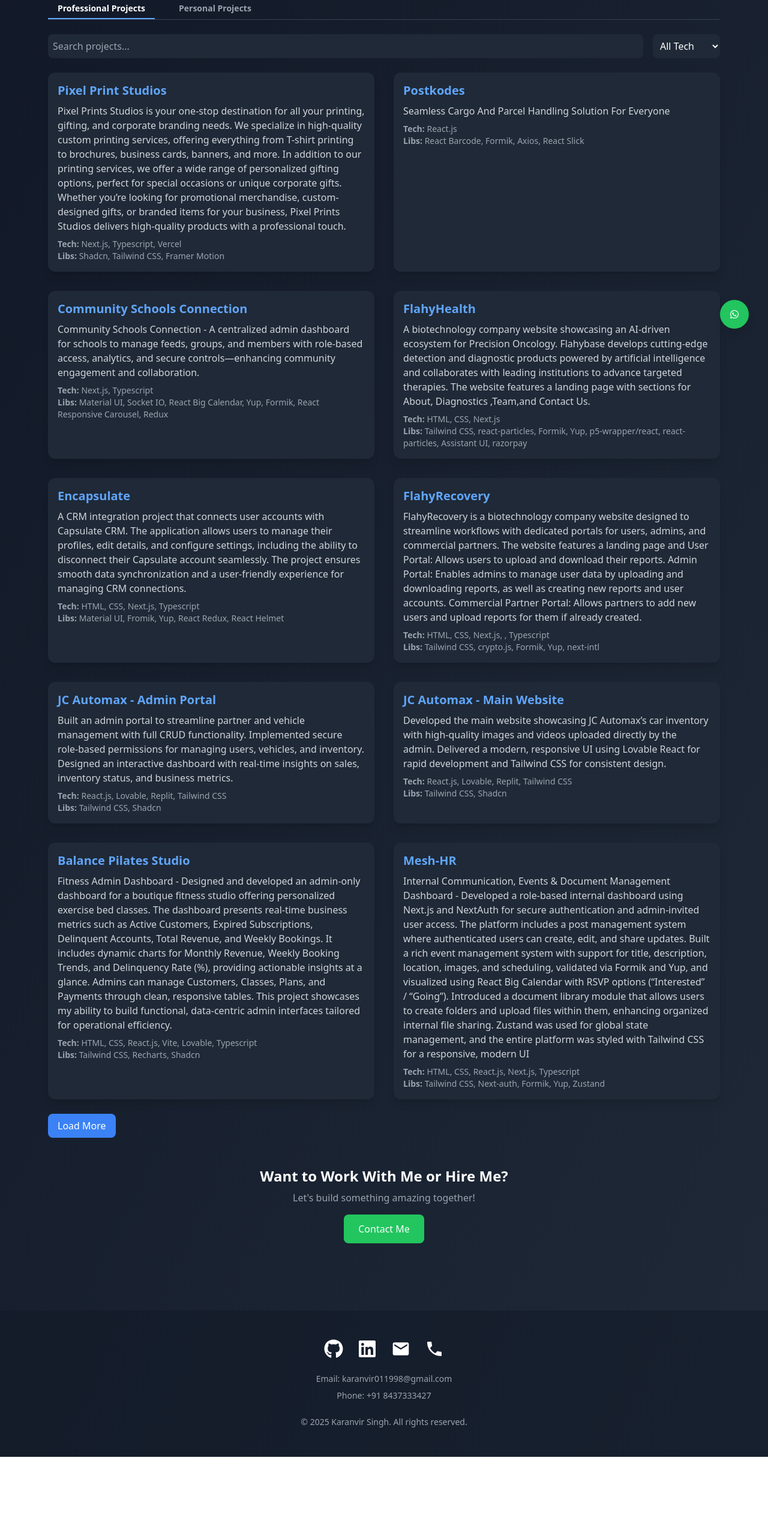
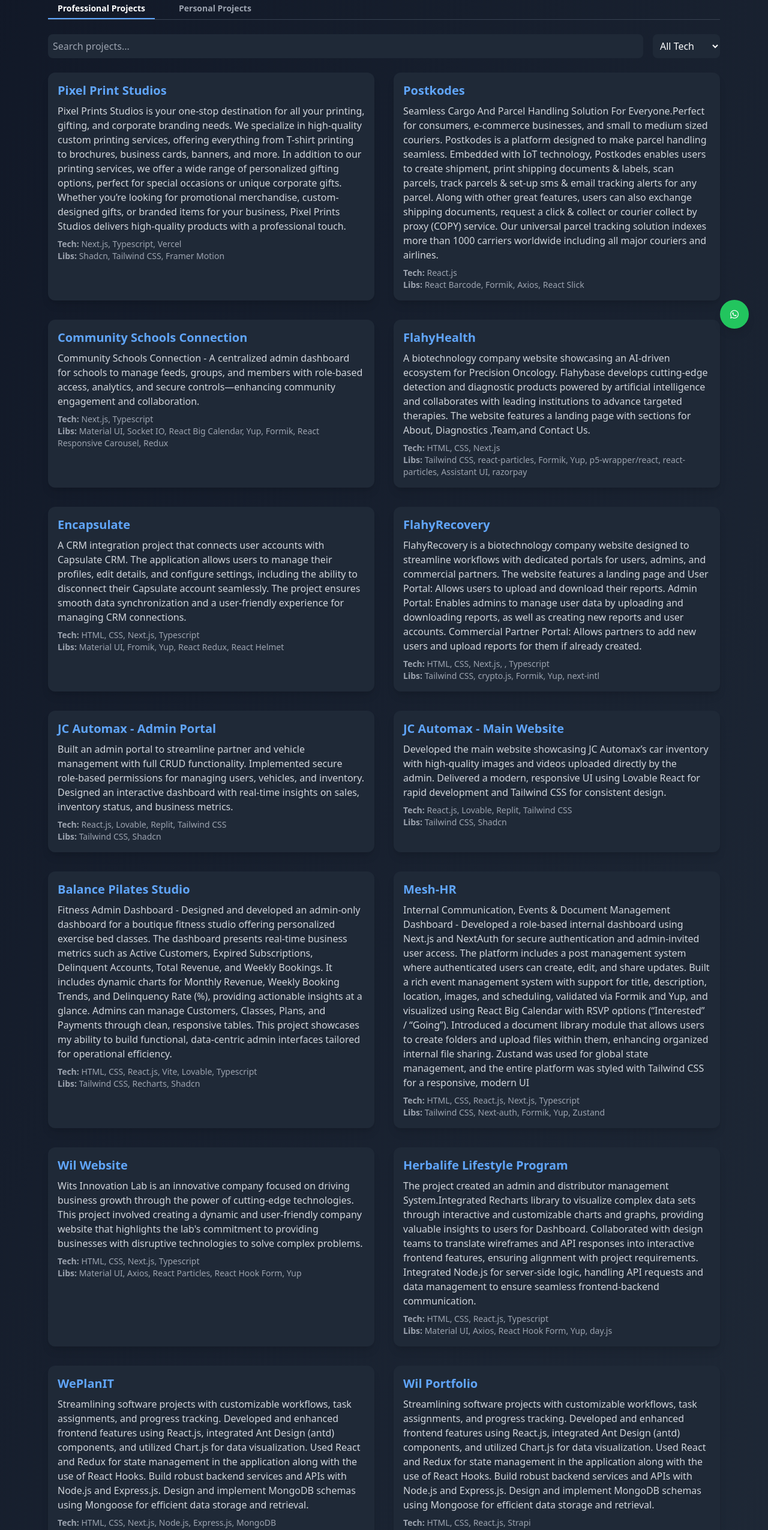
Before and after one commit to karanvirsingh011998/portfolio, a React (Vite) app: page /#/projects in a window 1280 px wide. Shown: the part 220-2771 px from the top of the page at 60% size. Before the commit the page ends 2649 px from the top, so only its background shows below. Built offline with nearby package versions, Linux system fonts and the light colour scheme.

Commit message:
added exp for my experiences

```diff
--- a/package.json
+++ b/package.json
@@ -26,7 +26,9 @@
     "react-icons": "^5.4.0",
     "react-intersection-observer": "^9.14.1",
     "react-router-dom": "^6.22.3",
+    "react-slick": "^0.31.0",
     "react-tsparticles": "^2.12.2",
+    "slick-carousel": "^1.8.1",
     "tsparticles-slim": "^2.12.0",
     "yup": "^1.4.0"
   },
@@ -34,6 +36,7 @@
     "@eslint/js": "^9.9.1",
     "@types/react": "^18.3.5",
     "@types/react-dom": "^18.3.0",
+    "@types/react-slick": "^0.23.13",
     "@vitejs/plugin-react": "^4.3.1",
     "autoprefixer": "^10.4.18",
     "eslint": "^9.9.1",
--- a/src/components/Footer.tsx
+++ b/src/components/Footer.tsx
@@ -59,7 +59,7 @@
 
           {/* Copyright */}
           <p className="text-gray-400 text-sm">
-            © {new Date().getFullYear()} Karanvir Singh. All rights reserved.
+            © {new Date().getFullYear()} Karanvir Singh | Built with ❤️.
           </p>
         </div>
       </div>
--- a/src/pages/Projects.tsx
+++ b/src/pages/Projects.tsx
@@ -73,7 +73,7 @@
 
           {/* Project Cards */}
           <div className="grid grid-cols-1 md:grid-cols-2 gap-8">
-            {filteredProjects.slice(0, visibleProjects).map((project: any, index) => (
+            {filteredProjects.map((project: any, index) => (
               <motion.div
                 key={index}
                 className="p-4 bg-gray-800 text-white rounded-xl shadow-lg"
@@ -104,14 +104,14 @@
           </div>
 
           {/* Load More Button */}
-          {visibleProjects < filteredProjects.length && (
+          {/* {visibleProjects < filteredProjects.length && (
             <button
               className="mt-6 px-4 py-2 bg-blue-500 text-white rounded-lg hover:bg-blue-600"
               onClick={() => setVisibleProjects((prev) => prev + 10)}
             >
               Load More
             </button>
-          )}
+          )} */}
 
           {/* Call-to-Action Section */}
           <div className="mt-12 text-center">
--- a/src/pages/data/experinece.ts
+++ b/src/pages/data/experinece.ts
@@ -1,8 +1,10 @@
+import { calculateExperience } from "../../utils/calculateExperience";
+
 export const experiences = [
   {
     jobTitle: "Software Engineer",
     companyName: "Lumino Guru",
-    duration: "Nov 2024 - Present",
+    duration: `Nov 2024 - Present (${calculateExperience(2024, 11)})`,
     companyUrl: "https://luminoguru.com",
     responsibilities: [
       "Developed and maintained web applications using React.js and Next.js",
--- a/src/pages/data/projects.ts
+++ b/src/pages/data/projects.ts
@@ -108,7 +108,7 @@
   },
   {
     title: "Postkodes",
-    desc: "Seamless Cargo And Parcel Handling Solution For Everyone",
+    desc: "Seamless Cargo And Parcel Handling Solution For Everyone.Perfect for consumers, e-commerce businesses, and small to medium sized couriers. Postkodes is a platform designed to make parcel handling seamless. Embedded with IoT technology, Postkodes enables users to create shipment, print shipping documents & labels, scan parcels, track parcels & set-up sms & email tracking alerts for any parcel. Along with other great features, users can also exchange shipping documents, request a click & collect or courier collect by proxy (COPY) service. Our universal parcel tracking solution indexes more than 1000 carriers worldwide including all major couriers and airlines.",
     link: "https://postkodes.com/",
     techStack: ["React.js"],
     libraries: ["React Barcode", "Formik", "Axios", "React Slick"],
--- a/src/utils/calculateExperience.ts
+++ b/src/utils/calculateExperience.ts
@@ -1,5 +1,5 @@
 export const calculateExperience = (startYear: number, startMonth: number): string => {
-  const startDate = new Date(startYear, startMonth - 1); // Months are 0-based in JS
+  const startDate = new Date(startYear, startMonth - 1); // Months are 0-based
   const currentDate = new Date();
 
   let years = currentDate.getFullYear() - startDate.getFullYear();
@@ -10,5 +10,14 @@
     months += 12;
   }
 
-  return months === 0 ? `${years} years` : `${years}.${months} years`;
+  // Handle pluralization and formatting
+  if (years <= 0 && months > 0) {
+    return `${months} month${months > 1 ? "s" : ""}`;
+  } else if (years > 0 && months === 0) {
+    return `${years} year${years > 1 ? "s" : ""}`;
+  } else if (years > 0 && months > 0) {
+    return `${years} year${years > 1 ? "s" : ""} ${months} month${months > 1 ? "s" : ""}`;
+  } else {
+    return "Less than a month";
+  }
 };
```
Also changed, not shown: 1 other file (tests, documents, lock files or other folders).
